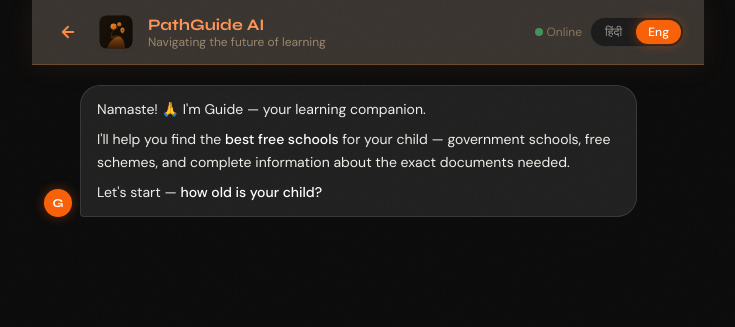
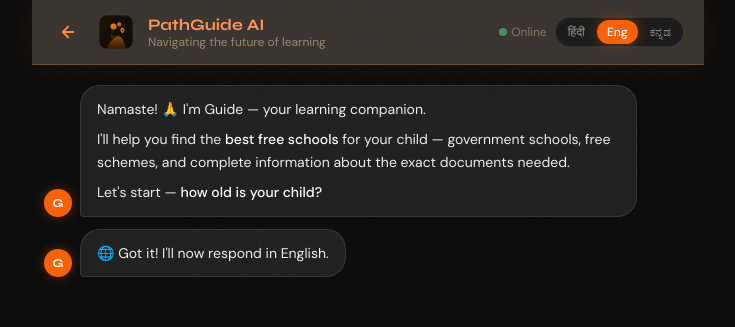
Before and after one commit to itznothh/padhai-wala, a React (Vite) app in the folder frontend/: page / in a window 1280 px wide. Both pictures are taken after a click on the button "Open Chat →". Shown: the top 327 px of the page, without its empty margins (272-1007 px from the left). Built offline with nearby package versions, Linux system fonts and the light colour scheme; no server answers.

Commit message:
language translations

```diff
--- a/frontend/src/api/chat.js
+++ b/frontend/src/api/chat.js
@@ -1,25 +1,39 @@
-const BASE_URL = import.meta.env.VITE_API_URL || 'http://localhost:8000'
+const BASE = '/api'
 
-export async function sendMessage(message, sessionId) {
-  const res = await fetch(`${BASE_URL}/chat`, {
-    method: 'POST',
-    headers: { 'Content-Type': 'application/json' },
-    body: JSON.stringify({ message, session_id: sessionId }),
-  })
-  if (!res.ok) throw new Error(`API error: ${res.status}`)
+// ── Session management ──────────────────────────────────────────────────────
+
+export async function newSession() {
+  const res = await fetch(`${BASE}/session`, { method: 'POST' })
+  if (!res.ok) throw new Error('Failed to create session')
+  return res.json()   // expects { session_id: string }
+}
+
+export async function resetSession(sessionId) {
+  const res = await fetch(`${BASE}/session/${sessionId}`, { method: 'DELETE' })
+  if (!res.ok) throw new Error('Failed to reset session')
   return res.json()
 }
 
-export async function newSession() {
-  const res = await fetch(`${BASE_URL}/session/new`, { method: 'POST' })
-  if (!res.ok) throw new Error('Failed to create session')
-  return res.json()
-}
+// ── Chat ────────────────────────────────────────────────────────────────────
 
-export async function resetSession(sessionId) {
-  await fetch(`${BASE_URL}/session/reset`, {
+/**
+ * Send a user message to the backend.
+ *
+ * @param {string} text       - The user's message
+ * @param {string} sessionId  - Active session ID
+ * @param {string} lang       - Currently selected language: 'English' | 'Hindi' | 'Kannada'
+ * @returns {Promise<{ response: string, has_results?: boolean }>}
+ */
+export async function sendMessage(text, sessionId, lang = 'English') {
+  const res = await fetch(`${BASE}/chat`, {
     method: 'POST',
     headers: { 'Content-Type': 'application/json' },
-    body: JSON.stringify({ session_id: sessionId }),
+    body: JSON.stringify({
+      message:    text,
+      session_id: sessionId,
+      language:   lang,        // ← backend reads this to set response language
+    }),
   })
+  if (!res.ok) throw new Error(`Chat request failed: ${res.status}`)
+  return res.json()   // expects { response: string, has_results?: boolean }
 }
--- a/frontend/src/components/Chat.jsx
+++ b/frontend/src/components/Chat.jsx
@@ -8,6 +8,13 @@ const WELCOME = `Namaste! 🙏 I'm Guide — your learning companion.
 I'll help you find the **best free schools** for your child — government schools, free schemes, and complete information about the exact documents needed.
 
 Let's start — **how old is your child?**`
+
+// Confirmation message shown when user switches language
+const LANG_SWITCH_MSG = {
+  Hindi:   '🌐 ठीक है! अब मैं हिंदी में जवाब दूँगा।',
+  English: "🌐 Got it! I'll now respond in English.",
+  Kannada: '🌐 ಸರಿ! ಇನ್ನು ಮುಂದೆ ನಾನು ಕನ್ನಡದಲ್ಲಿ ಉತ್ತರಿಸುತ್ತೇನೆ.',
+}
 
 export default function Chat({ lang }) {
   const [messages, setMessages] = useState(() => {
@@ -22,7 +29,8 @@ export default function Chat({ lang }) {
   const [sessionId, setSessionId]   = useState('default')
   const [hasResults, setHasResults] = useState(false)
   const [error, setError]           = useState(null)
-  const bottomRef = useRef(null)
+  const bottomRef    = useRef(null)
+  const isFirstRender = useRef(true)   // ← tracks initial mount
 
   // Persist messages to localStorage
   useEffect(() => {
@@ -31,22 +39,37 @@ export default function Chat({ lang }) {
     } catch {}
   }, [messages])
 
+  // Create session on mount
   useEffect(() => {
     newSession()
       .then(data => setSessionId(data.session_id))
       .catch(() => setSessionId('default-' + Date.now()))
   }, [])
 
+  // Auto-scroll on new message
   useEffect(() => {
     bottomRef.current?.scrollIntoView({ behavior: 'smooth' })
   }, [messages, loading])
 
+  // Show language-switch confirmation whenever lang changes (skip first render)
+  useEffect(() => {
+    if (isFirstRender.current) {
+      isFirstRender.current = false
+      return
+    }
+    setMessages(prev => [
+      ...prev,
+      { role: 'assistant', text: LANG_SWITCH_MSG[lang] ?? LANG_SWITCH_MSG.English, isNew: true },
+    ])
+  }, [lang])
+
+  // Send user message — passes current lang to backend
   const handleSend = useCallback(async (text) => {
     setMessages(prev => [...prev, { role: 'user', text, isNew: true }])
     setLoading(true)
     setError(null)
     try {
-      const data = await sendMessage(text, sessionId)
+      const data = await sendMessage(text, sessionId, lang)   // ← lang passed here
       setMessages(prev => [...prev, { role: 'assistant', text: data.response, isNew: true }])
       if (data.has_results) setHasResults(true)
     } catch {
@@ -58,7 +81,7 @@ export default function Chat({ lang }) {
       }])
     }
     setLoading(false)
-  }, [sessionId])
+  }, [sessionId, lang])   // ← lang in dependency array
 
   const handleReset = async () => {
     await resetSession(sessionId)
--- a/frontend/src/components/LanguageToggle.jsx
+++ b/frontend/src/components/LanguageToggle.jsx
@@ -1,21 +1,27 @@
 export default function LanguageToggle({ lang, onChange }) {
+  const LANGS = [
+    { id: 'Hindi',   label: 'हिंदी' },
+    { id: 'English', label: 'Eng'   },
+    { id: 'Kannada', label: 'ಕನ್ನಡ' },
+  ]
+
   return (
     <div
       className="flex items-center gap-0.5 rounded-full p-0.5"
       style={{ background: 'var(--bg-raised)', border: '1px solid var(--border-mid)' }}
     >
-      {['Hindi', 'English'].map((l) => (
+      {LANGS.map(({ id, label }) => (
         <button
-          key={l}
-          onClick={() => onChange(l)}
-          className="text-xs px-3 py-1 rounded-full transition-all font-medium"
+          key={id}
+          onClick={() => onChange(id)}
+          className="text-xs px-2.5 py-1 rounded-full transition-all font-medium whitespace-nowrap"
           style={
-            lang === l
+            lang === id
               ? { background: 'var(--orange-glow)', color: '#fff', boxShadow: '0 0 12px rgba(247,97,10,0.4)' }
               : { color: 'var(--text-secondary)', background: 'transparent' }
           }
         >
-          {l === 'Hindi' ? 'हिंदी' : 'Eng'}
+          {label}
         </button>
       ))}
     </div>
```
